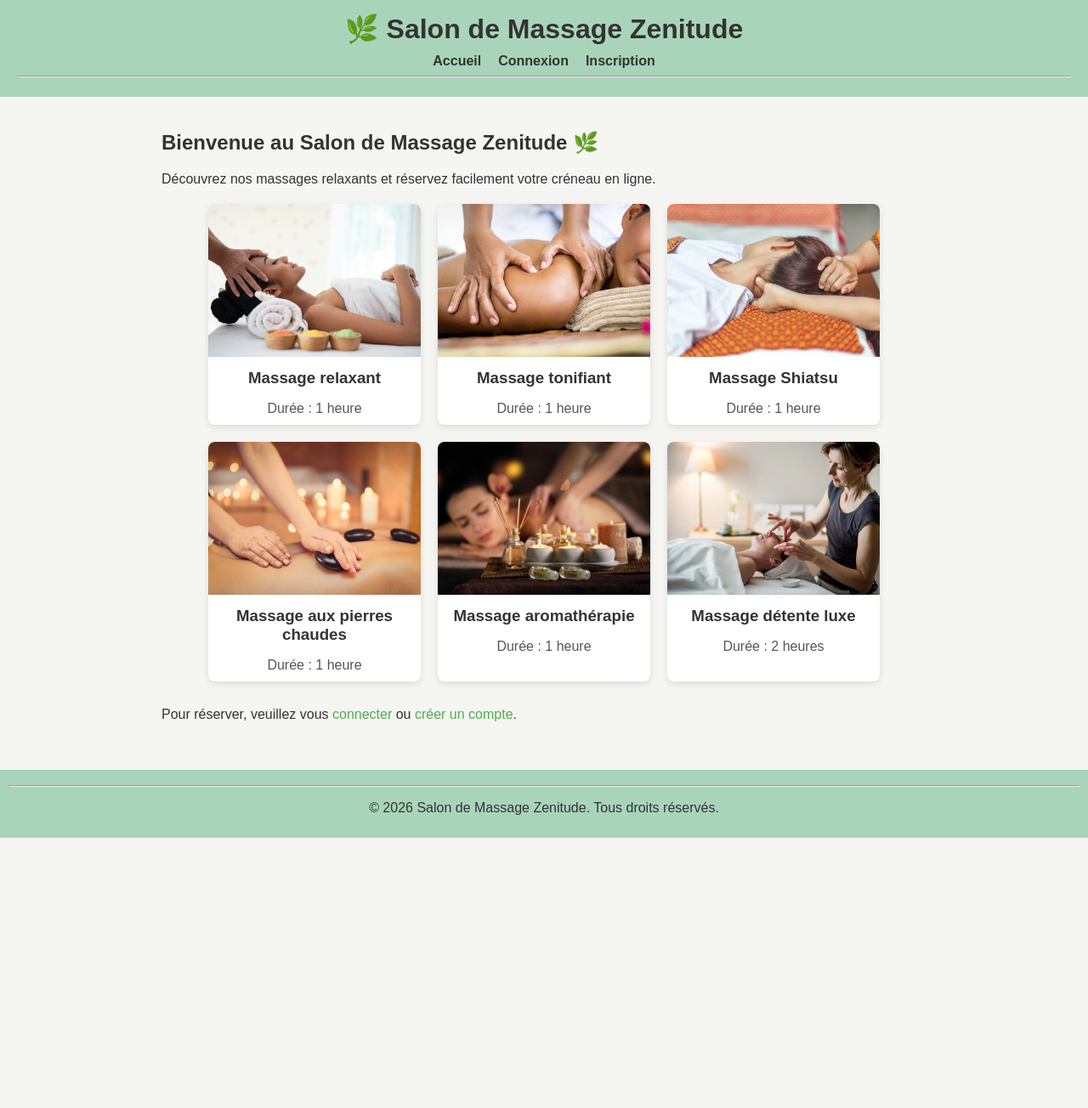
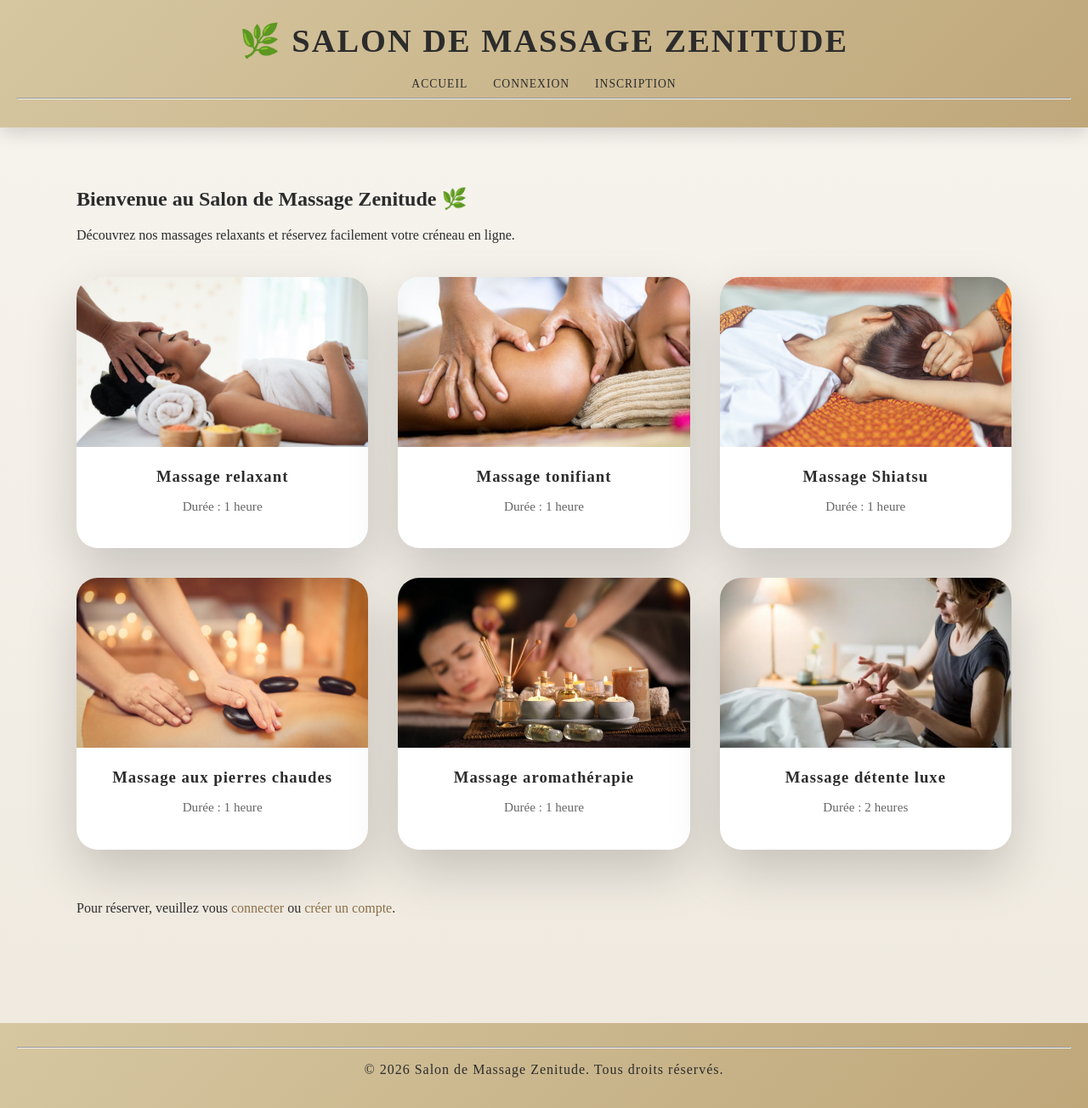
Before and after one commit to samantha-colmart/reservationsalle, a PHP site: page /pages/accueil.php in a window 1280 px wide. Shown: the whole page at 85% size. Before the commit the page ends 986 px from the top, so only its background shows below. Run offline with PHP 8.4, Linux system fonts and the light colour scheme.

Commit message:
update 2

```diff
--- a/css/style.css
+++ b/css/style.css
@@ -1,196 +1,282 @@
-/* ==== Global ==== */
+/* =========================
+   GLOBAL – LUXE
+========================= */
 body {
-    font-family: 'Arial', sans-serif;
-    background-color: #f5f5f2;
-    color: #333;
+    font-family: 'Playfair Display', 'Poppins', serif;
+    background: linear-gradient(180deg, #f7f4ef, #efe9df);
+    color: #2c2c2c;
     margin: 0;
     padding: 0;
 }
 
 a {
-    color: #4CAF50;
+    color: #8b6f47;
     text-decoration: none;
+    font-weight: 500;
 }
 
 a:hover {
-    text-decoration: underline;
+    color: #6f5737;
 }
 
-/* ==== Header ==== */
+/* =========================
+   HEADER
+========================= */
 header {
-    background-color: #a8d5ba;
-    padding: 15px 20px;
+    background: linear-gradient(135deg, #d6c7a1, #bfa77a);
+    padding: 25px 20px;
     text-align: center;
+    box-shadow: 0 6px 20px rgba(0,0,0,0.15);
 }
 
 header h1 {
     margin: 0;
-    font-size: 2em;
+    font-size: 2.4em;
+    letter-spacing: 2px;
+    color: #2c2c2c;
+    text-transform: uppercase;
 }
 
+/* =========================
+   NAVIGATION
+========================= */
 nav ul {
     list-style: none;
     padding: 0;
-    margin: 10px 0 0 0;
+    margin: 18px 0 0 0;
     display: flex;
     justify-content: center;
-    gap: 20px;
+    gap: 30px;
 }
 
 nav a {
-    font-weight: bold;
-    color: #333;
+    color: #2c2c2c;
+    font-weight: 500;
+    letter-spacing: 1px;
+    text-transform: uppercase;
+    font-size: 0.85em;
+    position: relative;
 }
 
-/* ==== Footer ==== */
-footer {
-    background-color: #a8d5ba;
-    text-align: center;
-    padding: 10px;
-    margin-top: 20px;
+nav a::after {
+    content: "";
+    position: absolute;
+    left: 50%;
+    bottom: -8px;
+    width: 0;
+    height: 1px;
+    background-color: #2c2c2c;
+    transition: all 0.3s ease;
 }
 
-/* ==== Main ==== */
+nav a:hover::after {
+    width: 100%;
+    left: 0;
+}
+
+/* =========================
+   MAIN
+========================= */
 main {
-    padding: 20px;
-    max-width: 900px;
+    padding: 50px 20px;
+    max-width: 1100px;
     margin: 0 auto;
 }
 
-/* ==== Formulaires ==== */
+/* =========================
+   SECTIONS
+========================= */
+section {
+    margin-bottom: 60px;
+}
+
+/* =========================
+   FORMULAIRES
+========================= */
 form {
-    background-color: #ffffff;
-    padding: 20px;
-    border-radius: 8px;
-    box-shadow: 0px 3px 8px rgba(0,0,0,0.1);
-    max-width: 500px;
-    margin-bottom: 30px;
+    background: rgba(255, 255, 255, 0.95);
+    padding: 35px;
+    border-radius: 20px;
+    box-shadow: 0 20px 45px rgba(0,0,0,0.12);
+    max-width: 520px;
+    margin: 0 auto 50px auto;
 }
 
 form label {
     display: block;
-    margin-top: 10px;
-    font-weight: bold;
+    margin-top: 18px;
+    font-weight: 500;
+    letter-spacing: 0.5px;
+    color: #3a3a3a;
 }
 
-form input[type="text"],
-form input[type="password"],
-form input[type="datetime-local"],
+form input,
 form select,
 form textarea {
     width: 100%;
-    padding: 8px;
-    margin-top: 5px;
-    border: 1px solid #ccc;
-    border-radius: 5px;
-    box-sizing: border-box;
+    padding: 12px;
+    margin-top: 8px;
+    border: none;
+    border-bottom: 1px solid #bfa77a;
+    background: transparent;
+    font-size: 0.95em;
+    transition: border 0.3s;
 }
 
 form textarea {
     resize: vertical;
 }
 
+form input:focus,
+form select:focus,
+form textarea:focus {
+    outline: none;
+    border-bottom: 1px solid #8b6f47;
+}
+
+/* Bouton luxe */
 form input[type="submit"] {
-    background-color: #76c893;
+    margin-top: 30px;
+    width: 100%;
+    padding: 14px;
+    background: linear-gradient(135deg, #bfa77a, #8b6f47);
+    border: none;
+    border-radius: 40px;
     color: white;
-    padding: 10px 20px;
-    border: none;
-    border-radius: 5px;
-    margin-top: 15px;
+    font-size: 0.95em;
+    letter-spacing: 2px;
+    text-transform: uppercase;
     cursor: pointer;
-    font-size: 1em;
+    transition: transform 0.2s, box-shadow 0.2s;
 }
 
 form input[type="submit"]:hover {
-    background-color: #57a673;
+    transform: translateY(-3px);
+    box-shadow: 0 12px 30px rgba(0,0,0,0.25);
 }
 
-/* ==== Messages d'erreur / succès ==== */
+/* =========================
+   MESSAGES
+========================= */
 .form-error {
-    color: #c0392b;
-    margin-bottom: 10px;
+    background-color: #f6e8e6;
+    color: #8b3a3a;
+    padding: 12px;
+    border-radius: 10px;
+    margin-bottom: 20px;
 }
 
 .form-success {
-    color: #27ae60;
-    margin-bottom: 10px;
+    background-color: #edf4ee;
+    color: #3f6f4f;
+    padding: 12px;
+    border-radius: 10px;
+    margin-bottom: 20px;
 }
 
-/* ==== Tables ==== */
+/* =========================
+   TABLES
+========================= */
 table {
     width: 100%;
     border-collapse: collapse;
-    margin-top: 20px;
-    background-color: #ffffff;
-    border-radius: 5px;
+    background: white;
+    border-radius: 15px;
     overflow: hidden;
+    box-shadow: 0 18px 40px rgba(0,0,0,0.12);
 }
 
-table th, table td {
-    padding: 10px;
-    text-align: left;
-    border-bottom: 1px solid #ddd;
+table th,
+table td {
+    padding: 18px;
+    font-size: 0.9em;
 }
 
 table th {
-    background-color: #76c893;
+    background-color: #bfa77a;
     color: white;
+    letter-spacing: 1px;
+    text-transform: uppercase;
+}
+
+table tr {
+    border-bottom: 1px solid #eee;
 }
 
 table tr:hover {
-    background-color: #f0f0f0;
+    background-color: #f5f1ea;
 }
 
-/* ==== Sections ==== */
-section {
-    margin-bottom: 30px;
-}
-
-/* ==== Responsive ==== */
-@media (max-width: 600px) {
-    nav ul {
-        flex-direction: column;
-    }
-
-    form {
-        width: 100%;
-    }
-}
-
-/* ==== Card Massages ==== */
+/* =========================
+   CARDS MASSAGES
+========================= */
 .massages {
-    display: flex;
-    flex-wrap: wrap;
-    gap: 20px;
-    justify-content: center;
-    margin-top: 20px;
+    display: grid;
+    grid-template-columns: repeat(auto-fit, minmax(260px, 1fr));
+    gap: 35px;
+    margin-top: 40px;
 }
 
 .massage-card {
-    background-color: #ffffff;
-    border-radius: 8px;
-    box-shadow: 0 3px 8px rgba(0,0,0,0.1);
-    width: 250px;
-    text-align: center;
+    background: white;
+    border-radius: 25px;
     overflow: hidden;
-    transition: transform 0.2s;
+    box-shadow: 0 25px 60px rgba(0,0,0,0.18);
+    transition: transform 0.35s, box-shadow 0.35s;
 }
 
 .massage-card:hover {
-    transform: scale(1.05);
+    transform: translateY(-12px);
+    box-shadow: 0 35px 80px rgba(0,0,0,0.25);
 }
 
 .massage-card img {
     width: 100%;
-    height: 180px;
+    height: 200px;
     object-fit: cover;
 }
 
 .massage-card h3 {
-    margin: 10px 0 5px 0;
+    margin: 20px 0 8px 0;
+    text-align: center;
+    font-weight: 600;
+    letter-spacing: 1px;
+    color: #2c2c2c;
 }
 
 .massage-card p {
-    margin-bottom: 10px;
-    color: #555;
+    padding: 0 20px 25px;
+    text-align: center;
+    color: #666;
+    font-size: 0.95em;
 }
+
+/* =========================
+   FOOTER
+========================= */
+footer {
+    background: linear-gradient(135deg, #d6c7a1, #bfa77a);
+    text-align: center;
+    padding: 20px;
+    margin-top: 60px;
+    color: #2c2c2c;
+    letter-spacing: 1px;
+}
+
+/* =========================
+   RESPONSIVE
+========================= */
+@media (max-width: 600px) {
+    header h1 {
+        font-size: 1.8em;
+    }
+
+    nav ul {
+        flex-direction: column;
+        gap: 20px;
+    }
+
+    form {
+        padding: 25px;
+    }
+}
```
